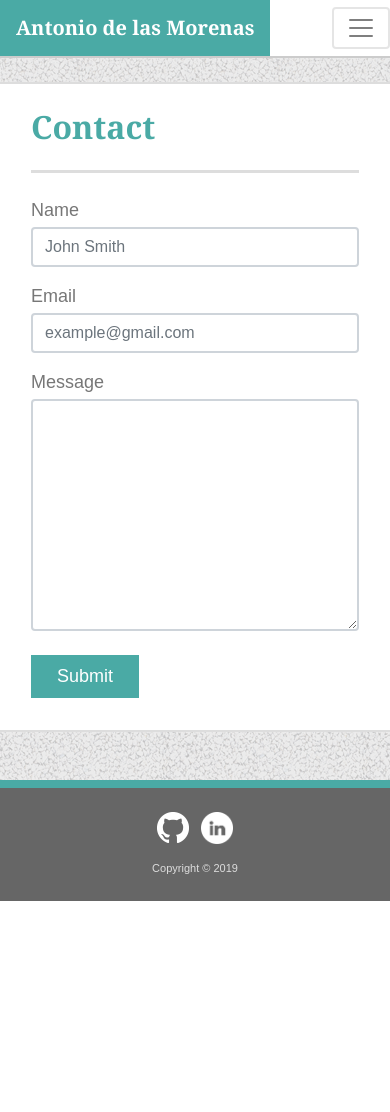
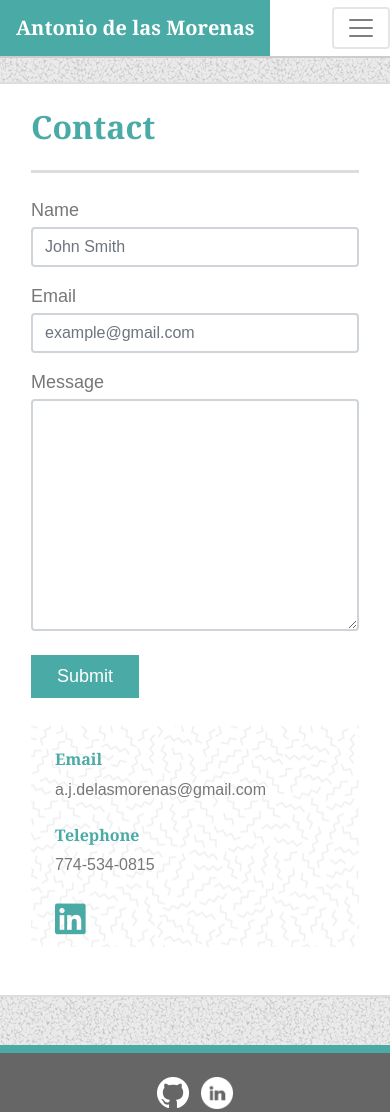
Before and after one commit to ajdlm/ajdlm.github.io, a website: page contact.html in a window 390 px wide. Shown: the top 1112 px of the page. Before the commit the page ends 901 px from the top, so only its background shows below. Drawn offline with nearby package versions, Linux system fonts and the light colour scheme.

Commit message:
Added my email address, my telephone number and a link to my LinkedIn to the contact page

```diff
--- a/assets/css/style.css
+++ b/assets/css/style.css
@@ -9,6 +9,15 @@ body {
 
 #not-footer {
     flex: 1 0 auto;
+}
+
+#contactStuff {
+    background-image: url("../images/small-bg-2.png");
+    height: calc(100% - 48px);
+}
+
+#contactLinkedIn {
+    font-size: 35px;
 }
 
 .modal-content {
@@ -28,6 +37,16 @@ body {
     transform: scale(1.1);
 }
 
+@media screen and (max-width: 780px) {
+    #contactStuff {
+        margin: 0 31px 32px 16px !important;
+    }
+
+    #entireForm {
+        padding-bottom: 20px !important;
+    }
+}
+
 @media screen and (max-width: 575px) {
     #brandText {
         font-size: 1.25rem;
--- a/contact.html
+++ b/contact.html
@@ -10,6 +10,8 @@
 
     <!--Linking our Bootstrap .css file, which is modified by a .scss file of the same name (custom.scss)-->
     <link rel="stylesheet" href="custom.css">
+
+    <link rel=stylesheet href="https://cdnjs.cloudflare.com/ajax/libs/font-awesome/5.10.2/css/all.css">
 
     <link rel="stylesheet" type="text/css" href="assets/css/style.css">
 
@@ -53,14 +55,13 @@
         </nav>
 
         <div class="container bg-white">
-            <div class="row mt-4 mb-5">
-                <div id="mainArea" class="col-md-12 border border-secondary">
-
+            <div id="mainArea" class="row mt-4 mb-5 border border-secondary">
+                <div class="col-md-7 col-lg-8">
                     <h2 class="text-info mx-3 py-4 mb-4 border-bottom border-secondary"
                         style="border-width: 3px !important;">Contact
                     </h2>
 
-                    <form class="text-primary px-3 pt-1 pb-4" style="font-size: 18px; line-height: 1;">
+                    <form id="entireForm" class="text-primary px-3 pt-1 pb-4" style="font-size: 18px; line-height: 1;">
                         <div class="form-group pb-1">
                             <label for="inputName">Name</label>
                             <input type="text" class="form-control" id="inputName" placeholder="John Smith">
@@ -79,6 +80,20 @@
                         <button type="submit" class="btn btn-info rounded-0 my-2 px-4"
                             style="font-size: 18px;">Submit</button>
                     </form>
+                </div>
+
+                <div class="col-md-5 col-lg-4 pr-0">
+                    <div id="contactStuff" class="my-4 mr-4 px-4 py-4">
+                        <h6 class="text-info">Email</h6>
+                        <a href="mailto: a.j.delasmorenas@gmail.com">a.j.delasmorenas@gmail.com</a>
+
+                        <h6 class="text-info pt-4">Telephone</h6>
+                        <p class="text-primary mb-4">774-534-0815</p>
+
+                        <a href="https://www.linkedin.com/in/antoniodelasmorenas/" target="_blank">
+                            <i id="contactLinkedIn" class="fab fa-linkedin text-info linkImage"></i>
+                        </a>
+                    </div>
                 </div>
             </div>
         </div>
```
Also changed, not shown: index.html (+3 -1 lines), portfolio.html (+3 -1 lines), assets/images/small-bg-1.png (added), assets/images/small-bg-2.png (added), assets/images/small-bg.png (added). Lines whose indentation alone changed are shown as unchanged.
